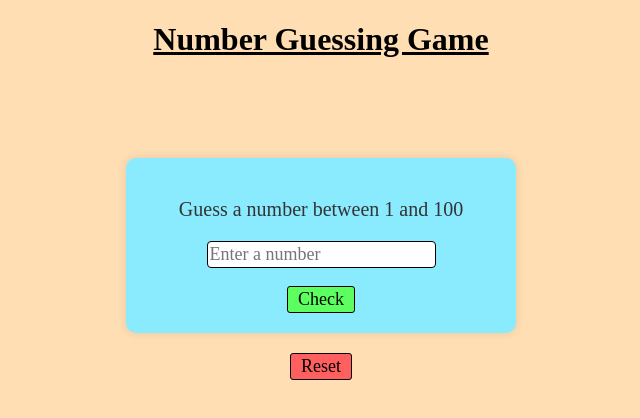
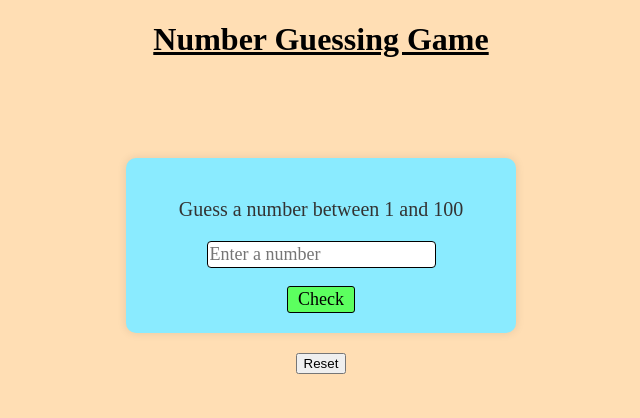
Before and after one commit to Aman-raj23/JavaScript-Projects, a plain HTML site: page Number Guessing Game/index.html in a window 1280 px wide. Shown: the whole page, without its empty margins (319-959 px from the left). Drawn offline with Linux system fonts and the light colour scheme.

Commit message:
Remove reset button
Removed styles for the reset button in the guessing game.

```diff
--- a/Number Guessing Game/style.css
+++ b/Number Guessing Game/style.css
@@ -53,21 +53,3 @@ body{
     color: #333;
     margin-top: 20px;
 }
-
-#resetBtn{
-    border-radius: 3px;
-    border: 1px solid #000;
-    font-family: 'Times New Roman', Times, serif;
-    font-size: 18px;
-    padding: 2px 10px;
-    background-color: #ff5f5f;
-    cursor: pointer;
-    transition: transform 0.1s;
-}
-
-#resetBtn:active {
-    transform: scale(0.95);
-}
-#resetBtn:hover{
-    background-color: #e22828;
-}
```
